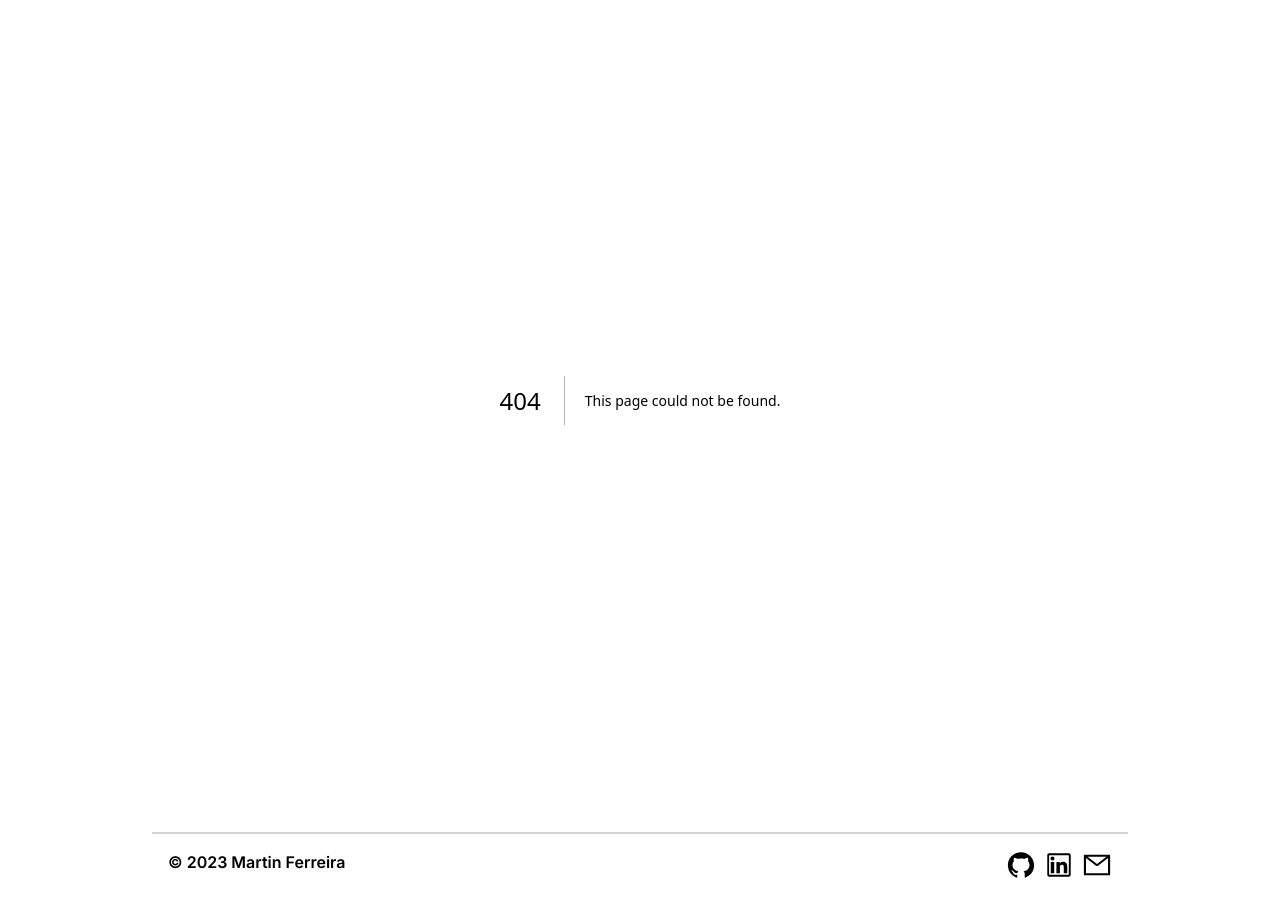
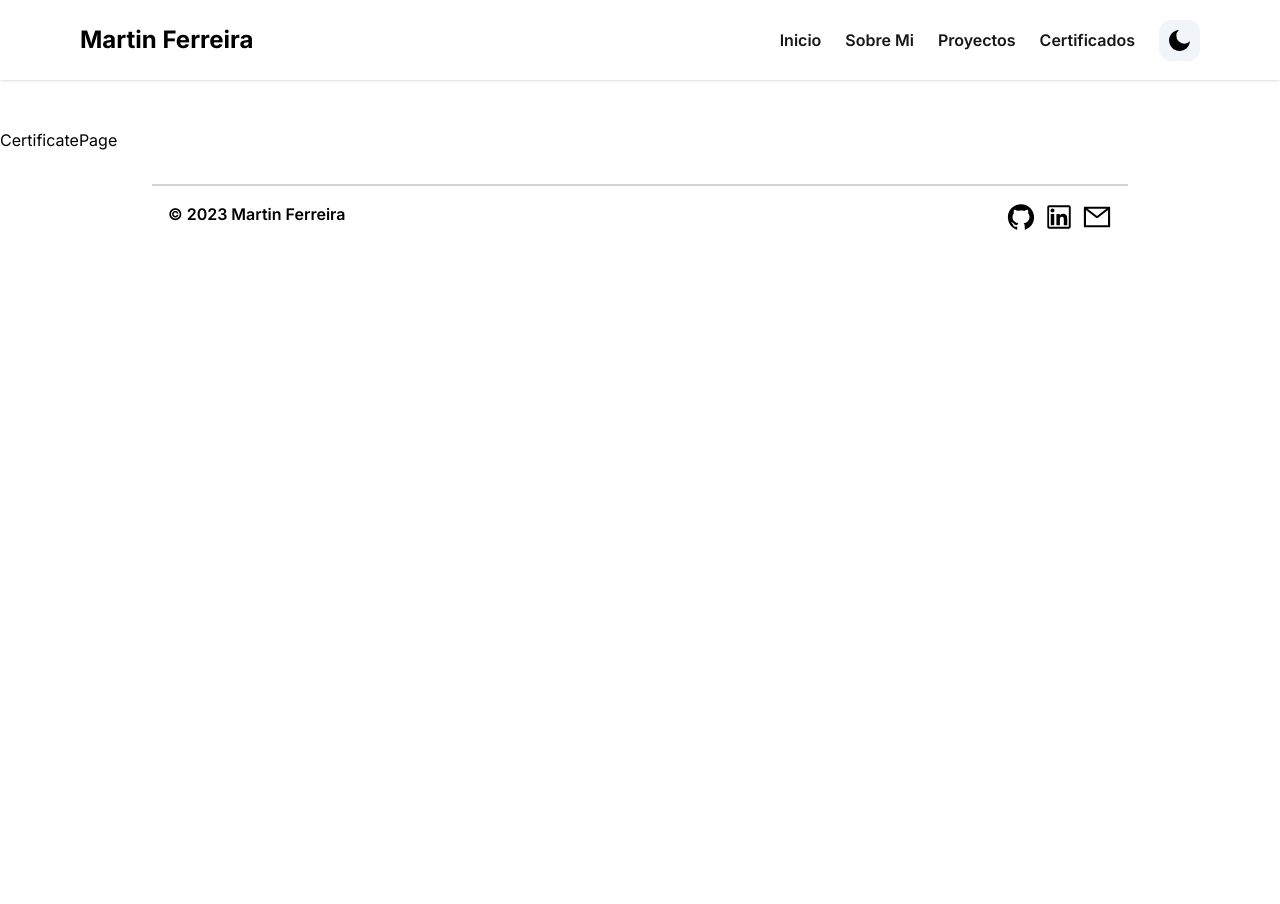
Before and after one commit to martinfyic/portfolio-ts, a Next.js app: page /certificate in a window 1280 px wide. Before the commit this address had no page. After the commit the page ends 800 px from the top, so only its background shows below. Built offline with nearby package versions, Linux system fonts and the light colour scheme.

Commit message:
feat: :lipstick: add pages

```diff
--- /dev/null
+++ b/app/about/page.tsx
@@ -0,0 +1,4 @@
+const AboutPage = () => {
+	return <h1>AboutPage</h1>;
+};
+export default AboutPage;
--- /dev/null
+++ b/app/certificate/page.tsx
@@ -0,0 +1,4 @@
+const CertificatePage = () => {
+	return <h1>CertificatePage</h1>;
+};
+export default CertificatePage;
--- /dev/null
+++ b/app/project/page.tsx
@@ -0,0 +1,4 @@
+const ProjectPage = () => {
+	return <h1>ProjectPage</h1>;
+};
+export default ProjectPage;
```
